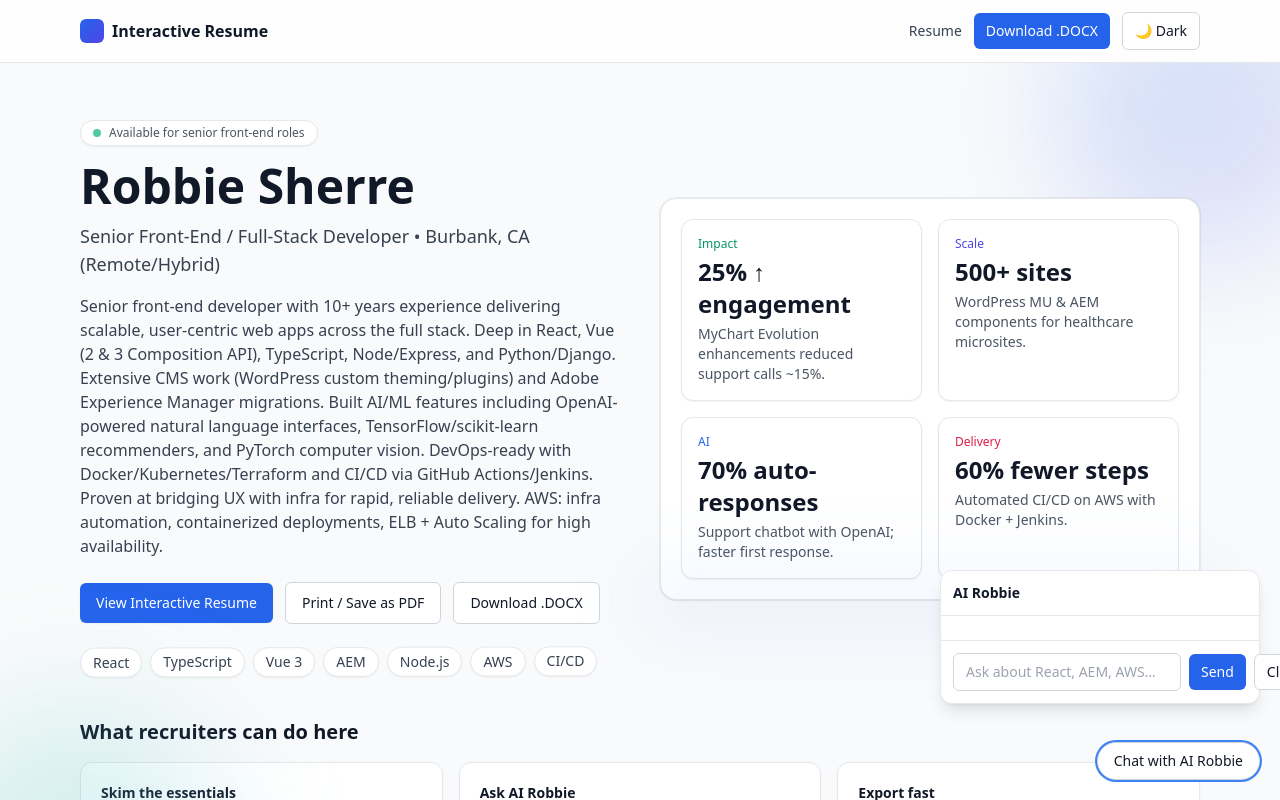
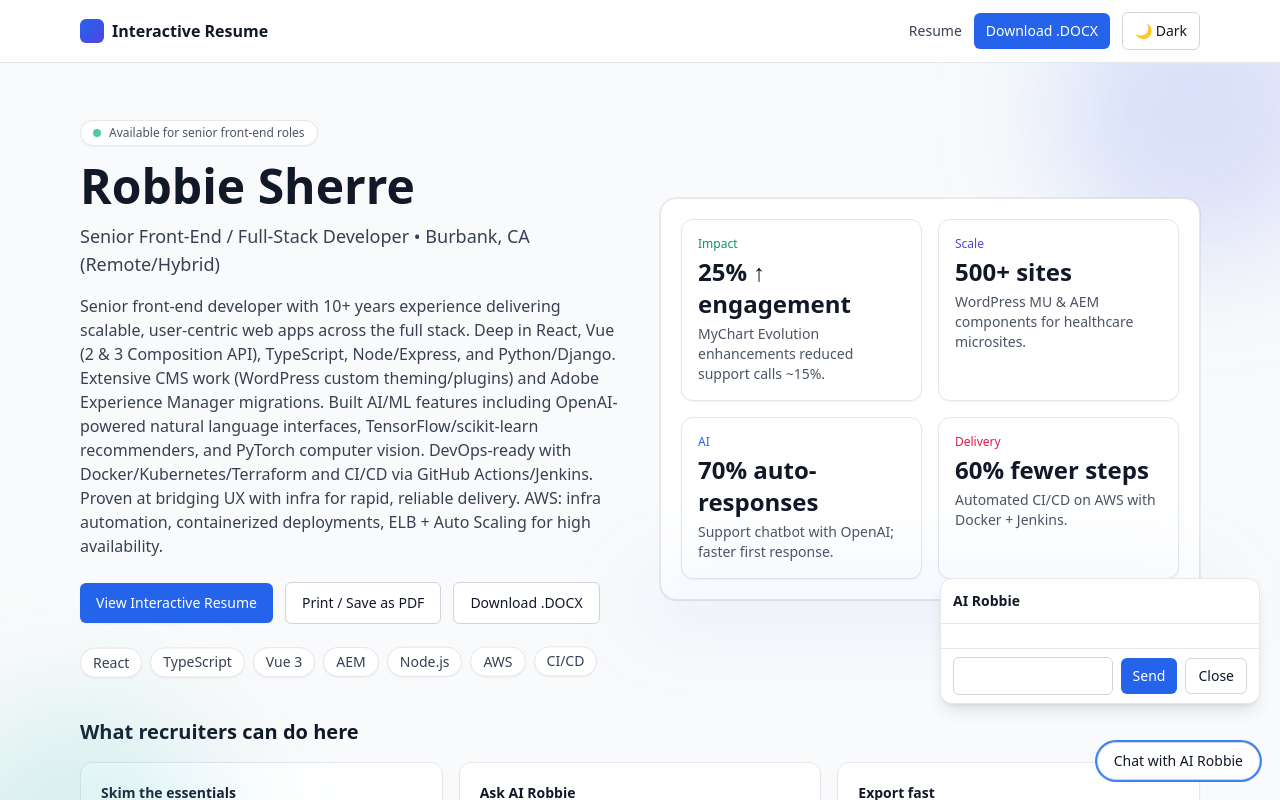
Before and after one commit to robbiesherre67/robbie-sherre-resume, a Next.js app: page / in a window 1280 px wide. Both pictures are taken after a click on the button "Chat with AI Robbie". Shown: the top 800 px of the page. Built offline with nearby package versions, Linux system fonts and the light colour scheme.

Commit message:
fix: dark mode text colors in AI Robbie chat widget

```diff
--- a/components/ChatWidget.tsx
+++ b/components/ChatWidget.tsx
@@ -13,7 +13,6 @@ export default function ChatWidget() {
     setMessages((m) => [...m, { role: "user", content: text }]);
     setInput("");
     try {
-      // Root-leading path works on Vercel/custom domain and avoids basePath ambiguity
       const res = await fetch("/api/chat", {
         method: "POST",
         headers: { "Content-Type": "application/json" },
@@ -22,10 +21,17 @@ export default function ChatWidget() {
       const json = await res.json();
       setMessages((m) => [...m, { role: "assistant", content: json.reply ?? "…" }]);
     } catch {
-      setMessages((m) => [...m, { role: "assistant", content: "Sorry—something went wrong. Try again." }]);
+      setMessages((m) => [
+        ...m,
+        { role: "assistant", content: "Sorry—something went wrong. Try again." },
+      ]);
     } finally {
-      // ensure we scroll after DOM paints
-      queueMicrotask(() => listRef.current?.scrollTo({ top: listRef.current.scrollHeight, behavior: "smooth" }));
+      queueMicrotask(() =>
+        listRef.current?.scrollTo({
+          top: listRef.current.scrollHeight,
+          behavior: "smooth",
+        })
+      );
     }
   }
 
@@ -47,13 +53,13 @@ export default function ChatWidget() {
       <button
         onClick={() => setOpen(true)}
         aria-label="Open AI Robbie chat"
-        className="fixed right-5 bottom-5 rounded-full border border-gray-300 bg-white px-4 py-2 text-sm font-medium text-gray-900 shadow-sm hover:bg-gray-50 focus:outline-none focus:ring-2 focus:ring-blue-500 dark:border-gray-700 dark:bg-gray-900 dark:text-gray-100 dark:hover:bg-gray-800"
+        className="fixed right-5 bottom-5 z-50 rounded-full border border-gray-300 bg-white px-4 py-2 text-sm font-medium text-gray-900 shadow-sm hover:bg-gray-50 focus:outline-none focus:ring-2 focus:ring-blue-500 dark:border-gray-700 dark:bg-gray-900 dark:text-gray-100 dark:hover:bg-gray-800"
       >
         Chat with AI Robbie
       </button>
 
       {open && (
-        <div className="fixed right-5 bottom-24 flex max-h-[70vh] w-80 flex-col rounded-xl border border-gray-200 bg-white shadow-lg dark:border-gray-800 dark:bg-gray-900">
+        <div className="fixed right-5 bottom-24 z-50 flex max-h-[70vh] w-80 flex-col overflow-hidden rounded-xl border border-gray-200 bg-white shadow-lg dark:border-gray-800 dark:bg-gray-900">
           <div className="border-b p-3 text-sm font-semibold text-gray-900 dark:border-gray-800 dark:text-gray-100">
             AI Robbie
           </div>
@@ -77,22 +83,22 @@ export default function ChatWidget() {
             })}
           </div>
 
-          <div className="flex items-center gap-2 border-t p-3 dark:border-gray-800">
+          {/* Footer */}
+          <div className="flex items-center gap-2 border-t px-3 py-2 dark:border-gray-800">
             <input
               value={input}
               onChange={(e) => setInput(e.target.value)}
-    placeholder="Ask about React, AEM, AWS…"
-    className="flex-1 rounded-md border border-gray-300 bg-white px-3 py-2 text-sm text-gray-900 placeholder:text-gray-400 focus:outline-none focus:ring-2 focus:ring-blue-500 dark:border-gray-700 dark:bg-gray-800 dark:text-gray-100"
+              className="min-w-0 flex-1 rounded-md border border-gray-300 bg-white px-3 py-2 text-sm text-gray-900 focus:outline-none focus:ring-2 focus:ring-blue-500 dark:border-gray-700 dark:bg-gray-800 dark:text-gray-100"
             />
             <button
               onClick={send}
-    className="h-9 rounded-md bg-blue-600 px-3 text-sm font-medium text-white hover:bg-blue-700 focus:outline-none focus:ring-2 focus:ring-blue-500"
+              className="h-9 shrink-0 rounded-md bg-blue-600 px-3 text-sm font-medium leading-none text-white hover:bg-blue-700 focus:outline-none focus:ring-2 focus:ring-blue-500"
             >
               Send
             </button>
             <button
               onClick={() => setOpen(false)}
-    className="h-9 rounded-md border border-gray-300 bg-white px-3 text-sm font-medium text-gray-900 hover:bg-gray-50 focus:outline-none focus:ring-2 focus:ring-blue-500 dark:border-gray-700 dark:bg-gray-800 dark:text-gray-100 dark:hover:bg-gray-700"
+              className="h-9 shrink-0 rounded-md border border-gray-300 bg-white px-3 text-sm font-medium leading-none text-gray-900 hover:bg-gray-50 focus:outline-none focus:ring-2 focus:ring-blue-500 dark:border-gray-700 dark:bg-gray-800 dark:text-gray-100 dark:hover:bg-gray-700"
             >
               Close
             </button>
```
Lines whose indentation alone changed are shown as unchanged.
